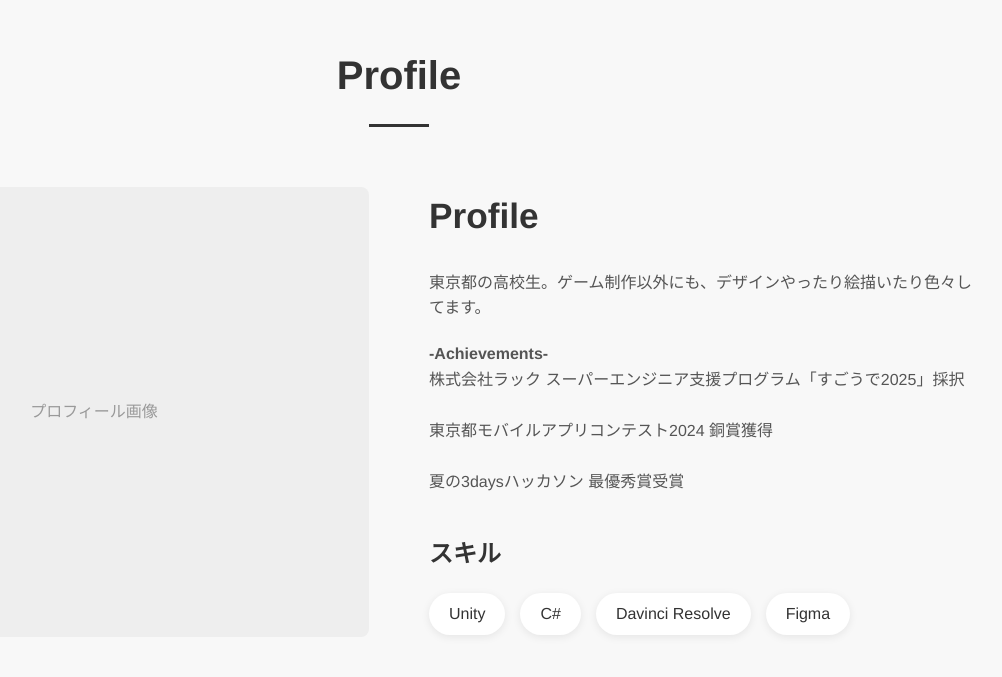
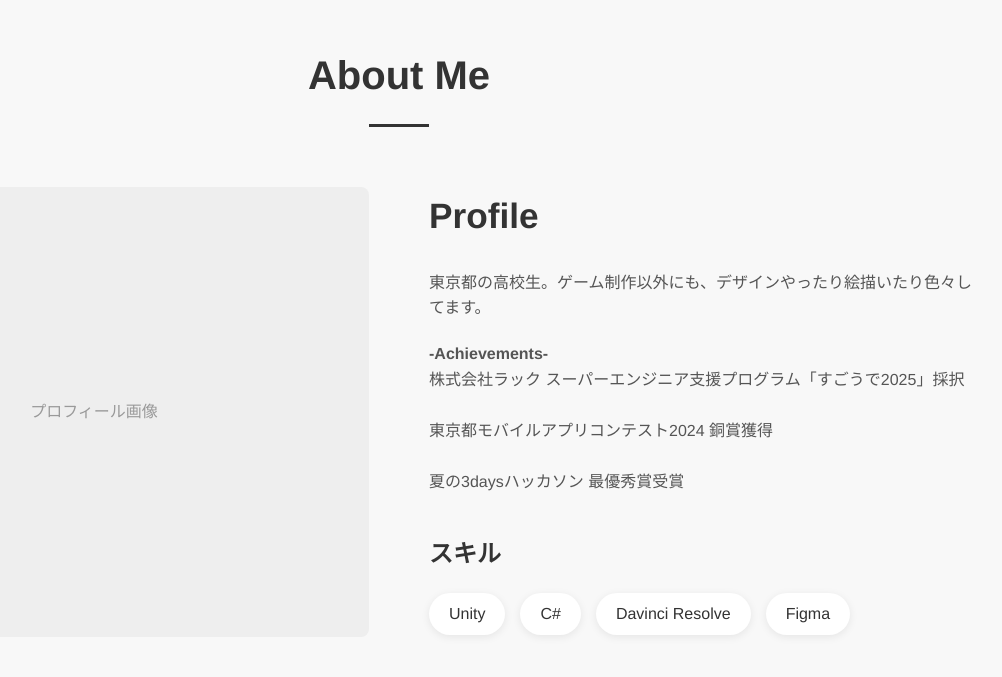
Before and after one commit to yuar1e/portfolio, a plain HTML site: page index.html in a window 1280 px wide. Shown: the part 2148-2825 px from the top of the page, without its empty margins (241-1243 px from the left). Drawn offline with Linux system fonts and the light colour scheme.

Commit message:
Update index.html

```diff
--- a/index.html
+++ b/index.html
@@ -492,7 +492,7 @@
 
     <section id="about" class="about">
         <div class="container">
-            <h2 class="section-title">Profile</h2>
+            <h2 class="section-title">About Me</h2>
             <div class="about-content">
                 <div class="about-image">プロフィール画像</div>
                 <div class="about-text">
```
